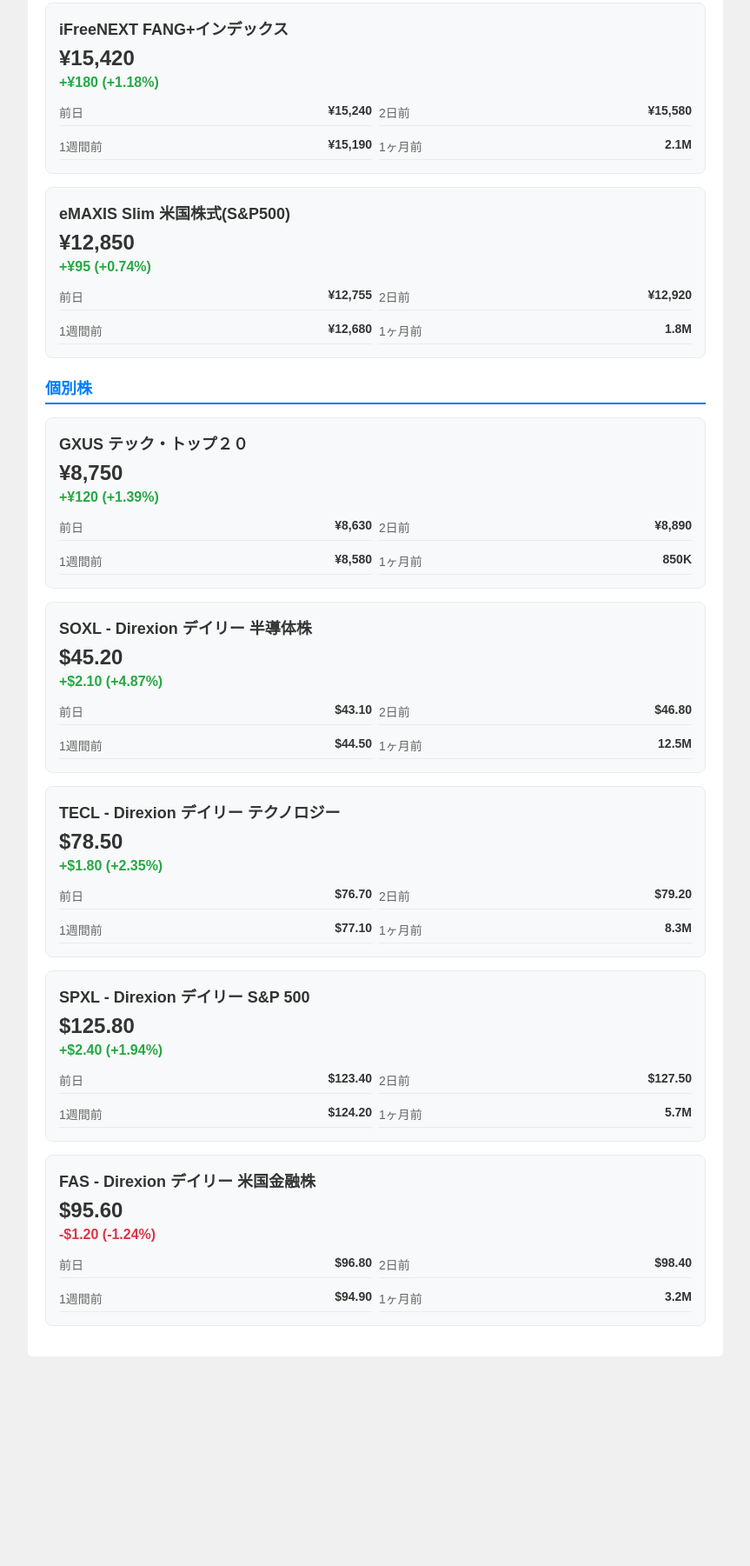
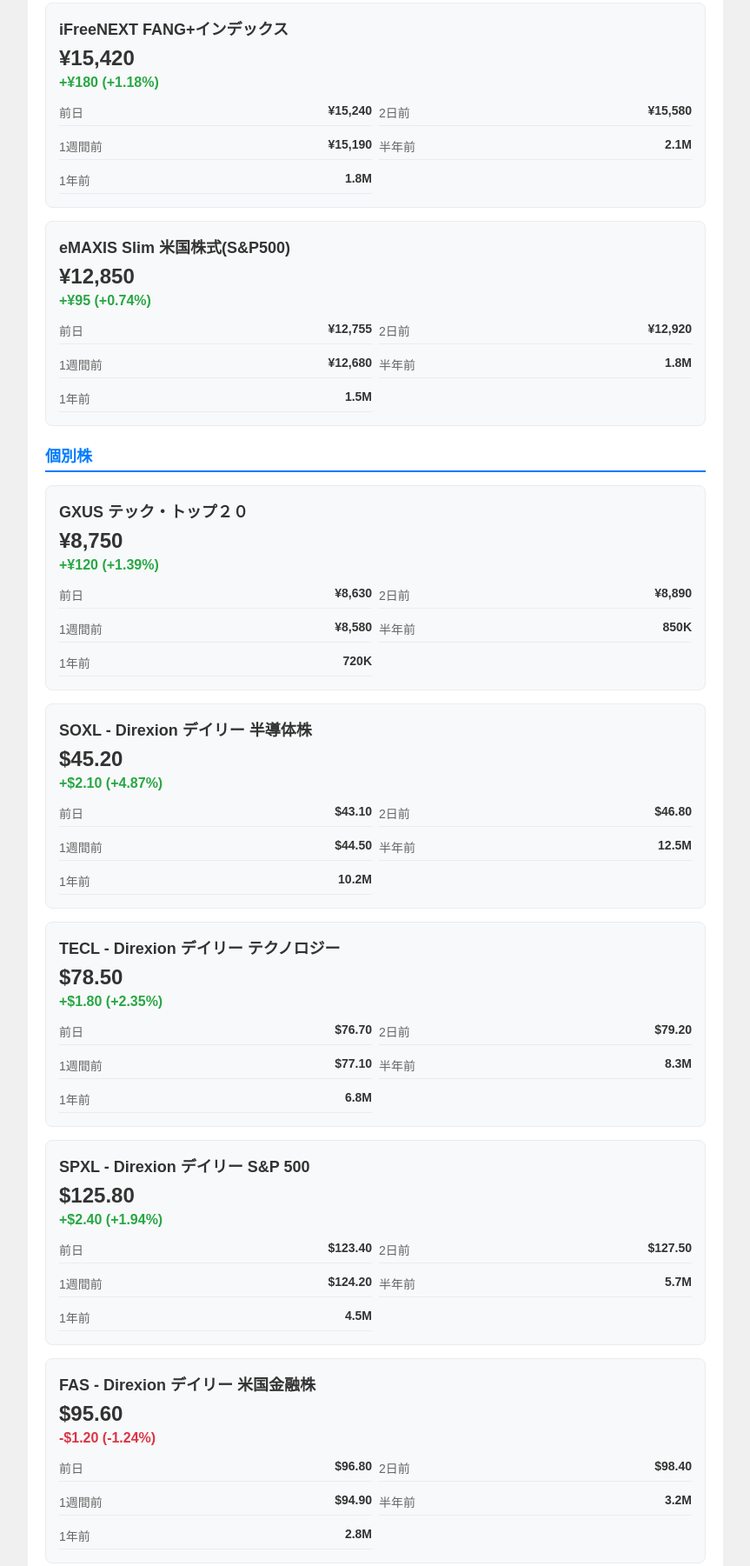
Before and after one commit to toru830/tock-price-notification-app, a website: page simple-stock.html in a window 1280 px wide. Shown: the part 316-2117 px from the top of the page at 87% size, without its empty margins (208-1071 px from the left). Before the commit the page ends 1896 px from the top, so only its background shows below. Drawn offline with Linux system fonts and the light colour scheme.

Commit message:
半年前と1年前の表記を追加

```diff
--- a/simple-stock.html
+++ b/simple-stock.html
@@ -102,8 +102,12 @@
                             <span class="detail-value">¥15,190</span>
                         </div>
                         <div class="detail-item">
-                            <span class="detail-label">1ヶ月前</span>
+                            <span class="detail-label">半年前</span>
                             <span class="detail-value">2.1M</span>
+                        </div>
+                        <div class="detail-item">
+                            <span class="detail-label">1年前</span>
+                            <span class="detail-value">1.8M</span>
                         </div>
                     </div>
                 </div>
@@ -126,8 +130,12 @@
                             <span class="detail-value">¥12,680</span>
                         </div>
                         <div class="detail-item">
-                            <span class="detail-label">1ヶ月前</span>
+                            <span class="detail-label">半年前</span>
                             <span class="detail-value">1.8M</span>
+                        </div>
+                        <div class="detail-item">
+                            <span class="detail-label">1年前</span>
+                            <span class="detail-value">1.5M</span>
                         </div>
                     </div>
                 </div>
@@ -151,8 +159,12 @@
                             <span class="detail-value">¥8,580</span>
                         </div>
                         <div class="detail-item">
-                            <span class="detail-label">1ヶ月前</span>
+                            <span class="detail-label">半年前</span>
                             <span class="detail-value">850K</span>
+                        </div>
+                        <div class="detail-item">
+                            <span class="detail-label">1年前</span>
+                            <span class="detail-value">720K</span>
                         </div>
                     </div>
                 </div>
@@ -175,8 +187,12 @@
                             <span class="detail-value">$44.50</span>
                         </div>
                         <div class="detail-item">
-                            <span class="detail-label">1ヶ月前</span>
+                            <span class="detail-label">半年前</span>
                             <span class="detail-value">12.5M</span>
+                        </div>
+                        <div class="detail-item">
+                            <span class="detail-label">1年前</span>
+                            <span class="detail-value">10.2M</span>
                         </div>
                     </div>
                 </div>
@@ -199,8 +215,12 @@
                             <span class="detail-value">$77.10</span>
                         </div>
                         <div class="detail-item">
-                            <span class="detail-label">1ヶ月前</span>
+                            <span class="detail-label">半年前</span>
                             <span class="detail-value">8.3M</span>
+                        </div>
+                        <div class="detail-item">
+                            <span class="detail-label">1年前</span>
+                            <span class="detail-value">6.8M</span>
                         </div>
                     </div>
                 </div>
@@ -223,8 +243,12 @@
                             <span class="detail-value">$124.20</span>
                         </div>
                         <div class="detail-item">
-                            <span class="detail-label">1ヶ月前</span>
+                            <span class="detail-label">半年前</span>
                             <span class="detail-value">5.7M</span>
+                        </div>
+                        <div class="detail-item">
+                            <span class="detail-label">1年前</span>
+                            <span class="detail-value">4.5M</span>
                         </div>
                     </div>
                 </div>
@@ -247,8 +271,12 @@
                             <span class="detail-value">$94.90</span>
                         </div>
                         <div class="detail-item">
-                            <span class="detail-label">1ヶ月前</span>
+                            <span class="detail-label">半年前</span>
                             <span class="detail-value">3.2M</span>
+                        </div>
+                        <div class="detail-item">
+                            <span class="detail-label">1年前</span>
+                            <span class="detail-value">2.8M</span>
                         </div>
                     </div>
                 </div>
@@ -279,8 +307,12 @@
                             <span class="detail-value">$178.90</span>
                         </div>
                         <div class="detail-item">
-                            <span class="detail-label">1ヶ月前</span>
+                            <span class="detail-label">半年前</span>
                             <span class="detail-value">45.2M</span>
+                        </div>
+                        <div class="detail-item">
+                            <span class="detail-label">1年前</span>
+                            <span class="detail-value">38.5M</span>
                         </div>
                     </div>
                 </div>
@@ -303,8 +335,12 @@
                             <span class="detail-value">$139.10</span>
                         </div>
                         <div class="detail-item">
-                            <span class="detail-label">1ヶ月前</span>
+                            <span class="detail-label">半年前</span>
                             <span class="detail-value">28.7M</span>
+                        </div>
+                        <div class="detail-item">
+                            <span class="detail-label">1年前</span>
+                            <span class="detail-value">24.3M</span>
                         </div>
                     </div>
                 </div>
@@ -327,8 +363,12 @@
                             <span class="detail-value">$148.50</span>
                         </div>
                         <div class="detail-item">
-                            <span class="detail-label">1ヶ月前</span>
+                            <span class="detail-label">半年前</span>
                             <span class="detail-value">32.1M</span>
+                        </div>
+                        <div class="detail-item">
+                            <span class="detail-label">1年前</span>
+                            <span class="detail-value">28.9M</span>
                         </div>
                     </div>
                 </div>
@@ -351,8 +391,12 @@
                             <span class="detail-value">$398.50</span>
                         </div>
                         <div class="detail-item">
-                            <span class="detail-label">1ヶ月前</span>
+                            <span class="detail-label">半年前</span>
                             <span class="detail-value">15.8M</span>
+                        </div>
+                        <div class="detail-item">
+                            <span class="detail-label">1年前</span>
+                            <span class="detail-value">12.4M</span>
                         </div>
                     </div>
                 </div>
@@ -375,8 +419,12 @@
                             <span class="detail-value">$248.90</span>
                         </div>
                         <div class="detail-item">
-                            <span class="detail-label">1ヶ月前</span>
+                            <span class="detail-label">半年前</span>
                             <span class="detail-value">67.3M</span>
+                        </div>
+                        <div class="detail-item">
+                            <span class="detail-label">1年前</span>
+                            <span class="detail-value">58.7M</span>
                         </div>
                     </div>
                 </div>
```
